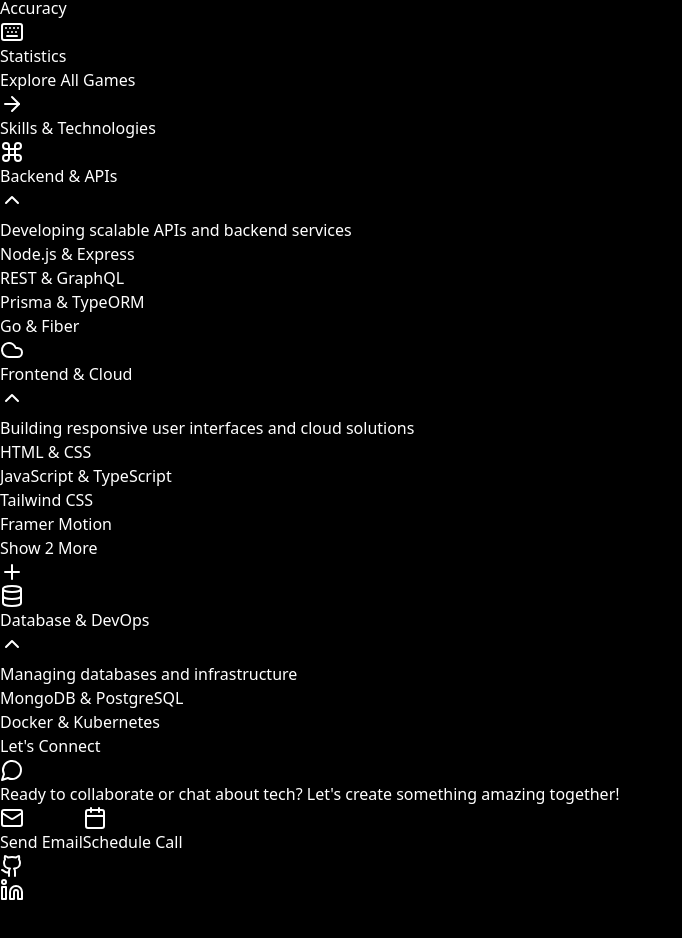
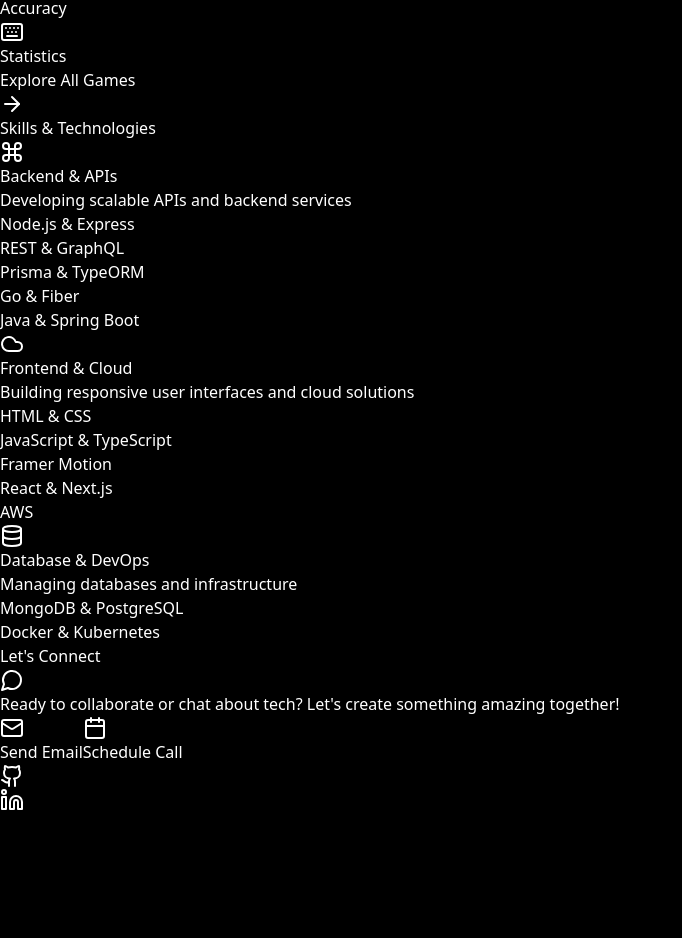
Before and after one commit to ayushdama11/portfolio, a React (Vite) app: page / in a window 1280 px wide. Shown: the part 2797-3735 px from the top of the page, without its empty margins (0-682 px from the left). Built offline with nearby package versions, Linux system fonts and the light colour scheme.

Commit message:
Refactor Skills component by removing state management for category expansion and minimizing, simplifying the skills display logic, and updating skillsData with new technologies

```diff
--- a/src/components/home/Skills.jsx
+++ b/src/components/home/Skills.jsx
@@ -1,6 +1,4 @@
-import { motion, AnimatePresence } from "framer-motion";
-import { useState } from "react";
-import { ChevronDown, ChevronUp, Plus, Minus } from "lucide-react";
+import { motion } from "framer-motion";
 import { skillCategories } from "../../constants/skillsData";
 
 const containerVariants = {
@@ -14,33 +12,6 @@ const containerVariants = {
 };
 
 export const Skills = () => {
-  const [minimizedCategories, setMinimizedCategories] = useState(new Set());
-  const [expandedSkills, setExpandedSkills] = useState(new Set());
-
-  const toggleCategory = (categoryTitle) => {
-    setMinimizedCategories((prev) => {
-      const newSet = new Set(prev);
-      if (newSet.has(categoryTitle)) {
-        newSet.delete(categoryTitle);
-      } else {
-        newSet.add(categoryTitle);
-      }
-      return newSet;
-    });
-  };
-
-  const toggleExpandSkills = (categoryTitle) => {
-    setExpandedSkills((prev) => {
-      const newSet = new Set(prev);
-      if (newSet.has(categoryTitle)) {
-        newSet.delete(categoryTitle);
-      } else {
-        newSet.add(categoryTitle);
-      }
-      return newSet;
-    });
-  };
-
   const Skill = ({ name }) => (
     <motion.div
       whileHover={{ scale: 1.02 }}
@@ -73,38 +44,15 @@ export const Skills = () => {
     </motion.div>
   );
 
-  const SkillsList = ({ skills, categoryTitle }) => {
-    const isExpanded = expandedSkills.has(categoryTitle);
-    const displaySkills = isExpanded ? skills : skills.slice(0, 4);
-    const hasMoreSkills = skills.length > 4;
-
-    return (
+  const SkillsList = ({ skills }) => (
     <div className="space-y-2">
       <div className="flex flex-col gap-2">
-          {displaySkills.map((skill) => (
+        {skills.map((skill) => (
           <Skill key={skill} name={skill} />
         ))}
       </div>
-
-        {hasMoreSkills && (
-          <motion.button
-            onClick={() => toggleExpandSkills(categoryTitle)}
-            className="w-full flex items-center justify-center p-1.5 text-sm text-indigo-300 hover:text-white
-                     border border-indigo-500/30 rounded-lg transition-all duration-300 hover:border-indigo-400"
-          >
-            <span className="mr-2">
-              {isExpanded ? "Show Less" : `Show ${skills.length - 4} More`}
-            </span>
-            {isExpanded ? (
-              <Minus className="w-3 h-3 group-hover:scale-110 transition-transform" />
-            ) : (
-              <Plus className="w-3 h-3 group-hover:scale-110 transition-transform" />
-            )}
-          </motion.button>
-        )}
     </div>
   );
-  };
 
   return (
     <section className="py-20 relative bg-black">
@@ -137,8 +85,7 @@ export const Skills = () => {
               <div className="absolute -inset-0.5 bg-gradient-to-r from-indigo-500 to-blue-500 rounded-lg blur opacity-30 group-hover:opacity-50 transition duration-300" />
 
               <div className="relative p-6 bg-black rounded-lg border border-indigo-500/30 h-full backdrop-blur-sm group-hover:border-indigo-400 transition-colors duration-300">
-                <div className="flex items-center justify-between mb-6">
-                  <div className="flex items-center">
+                <div className="flex items-center mb-6">
                   <div className="p-3 bg-indigo-500/10 rounded-lg group-hover:bg-indigo-500/20 transition-colors duration-300">
                     <category.icon className="w-6 h-6 text-indigo-400 group-hover:text-indigo-300 transition-colors duration-300" />
                   </div>
@@ -146,44 +93,14 @@ export const Skills = () => {
                     {category.title}
                   </h3>
                 </div>
-                  <button
-                    onClick={() => toggleCategory(category.title)}
-                    className="text-indigo-300 hover:text-white transition-colors duration-300"
-                    aria-label={
-                      minimizedCategories.has(category.title)
-                        ? "Expand"
-                        : "Minimize"
-                    }
-                  >
-                    {minimizedCategories.has(category.title) ? (
-                      <ChevronDown className="w-4 h-4" />
-                    ) : (
-                      <ChevronUp className="w-4 h-4" />
-                    )}
-                  </button>
-                </div>
 
-                <AnimatePresence initial={false}>
-                  {!minimizedCategories.has(category.title) && (
-                    <motion.div
-                      initial={{ height: 0, opacity: 0 }}
-                      animate={{ height: "auto", opacity: 1 }}
-                      exit={{ height: 0, opacity: 0 }}
-                      transition={{ duration: 0.2 }}
-                    >
                 {category.description && (
                   <p className="text-gray-300 text-sm mb-4">
                     {category.description}
                   </p>
                 )}
 
-                      <SkillsList
-                        skills={category.skills}
-                        categoryTitle={category.title}
-                      />
-                    </motion.div>
-                  )}
-                </AnimatePresence>
+                <SkillsList skills={category.skills} />
               </div>
             </motion.div>
           ))}
--- a/src/constants/skillsData.js
+++ b/src/constants/skillsData.js
@@ -9,6 +9,7 @@ export const skillCategories = [
       "REST & GraphQL",
       "Prisma & TypeORM",
       "Go & Fiber",
+      "Java & Spring Boot",
     ],
     description: "Developing scalable APIs and backend services",
   },
@@ -18,7 +19,6 @@ export const skillCategories = [
     skills: [
       "HTML & CSS",
       "JavaScript & TypeScript",
-      "Tailwind CSS",
       "Framer Motion",
       "React & Next.js",
       "AWS",
```
Lines whose indentation alone changed are shown as unchanged.
